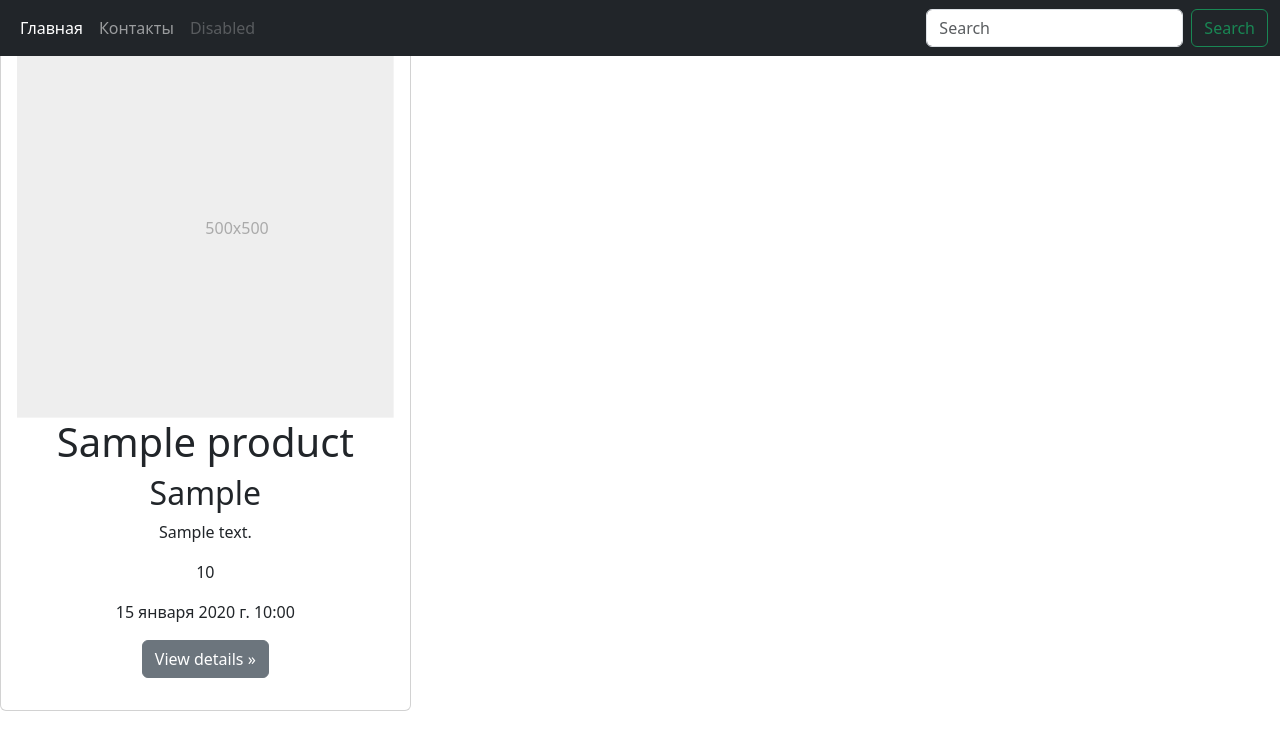
After one commit to Eisienhame/19.2, a Django app: template catalog/templates/catalog/product_card3.html in a window 1280 px wide. The commit adds this page. Shown: the top 750 px of the page. Run offline with Django 4.2, Linux system fonts and the light colour scheme; the template is opened without the code that fills it: values that come from a table or form of the project are taken from there, others are empty; tables that the repository leaves empty hold one stand-in row (values such as "Sample post"); some libraries are stand-ins or nearby versions.

Commit message:
product card-2

```diff
--- /dev/null
+++ b/catalog/templates/catalog/product_card3.html
@@ -0,0 +1,61 @@
+<!DOCTYPE html>
+<html lang="en">
+<head>
+    <meta charset="utf-8">
+    <meta name="viewport" content="width=device-width, initial-scale=1">
+    <title>Skystore</title>
+    <link rel="stylesheet" href="/static/css/bootstrap.min.css">
+    <script src="/static/js/bootstrap.min.js"></script>
+
+</head>
+<main>
+    <header>
+      <nav class="navbar navbar-expand-md navbar-dark fixed-top bg-dark">
+        <div class="container-fluid">
+
+          <div class="collapse navbar-collapse" id="navbarCollapse">
+            <ul class="navbar-nav me-auto mb-2 mb-md-0">
+              <li class="nav-item">
+                <a class="nav-link active" aria-current="page" href="/">Главная</a>
+              </li>
+              <li class="nav-item">
+                <a class="nav-link" href="take_contact">Контакты</a>
+              </li>
+              <li class="nav-item">
+                <a class="nav-link disabled" href="#" tabindex="-1" aria-disabled="true">Disabled</a>
+              </li>
+            </ul>
+            <form class="d-flex">
+              <input class="form-control me-2" type="search" placeholder="Search" aria-label="Search">
+              <button class="btn btn-outline-success" type="submit">Search</button>
+            </form>
+          </div>
+        </div>
+      </nav>
+    </header>
+</main>>
+
+<body>
+    <main role="main">
+
+        <div class="row">
+            {% for product in product_card %}
+                <div class="col-lg-4">
+                    <div class="card">
+                        <div class="card-body text-center">
+                            <svg class="bd-placeholder-img bd-placeholder-img-lg featurette-image img-fluid mx-auto" width="500" height="500" xmlns="http://www.w3.org/2000/svg" role="img" aria-label="Placeholder: 500x500" preserveAspectRatio="xMidYMid slice" focusable="false"><title>Placeholder</title><rect width="100%" height="100%" fill="#eee"/><text x="50%" y="50%" fill="#aaa" dy=".3em">500x500</text></svg>
+
+                            <h1>{{ object.name }}</h1>
+                            <h2>{{ object.category }}</h2>
+                            <p>{{ object.description }}</p>
+                            <p>{{ object.price }}</p>
+                            <p>{{ object.date_of_creation }}</p>
+                            <p><a class="btn btn-secondary" href="#">View details &raquo;</a></p>
+                        </div><!-- /.col-lg-4 -->
+                    </div>
+                </div>
+            {% endfor %}
+        </div>
+    </main>
+</body>
+</html>
--- a/catalog/templates/catalog/take_homepage.html
+++ b/catalog/templates/catalog/take_homepage.html
@@ -13,6 +13,7 @@
     <nav class="ms-5">
         <a class="p-2 btn btn-outline-primary" href="/">Каталог</a>
         <a class="p-2 btn btn-outline-primary" href="take_contact">Контакты</a>
+        <a class="p-2 btn btn-outline-primary" href="product_card">Товары</a>
     </nav>
 </div>
 
--- a/catalog/urls.py
+++ b/catalog/urls.py
@@ -1,5 +1,5 @@
 from django.urls import path
-from catalog.views import take_contact, take_homepage
+from catalog.views import take_contact, take_homepage, product_card
 from catalog.apps import CatalogConfig
 
 app_name = CatalogConfig.name
@@ -8,4 +8,6 @@ urlpatterns = [
 
     path('', take_homepage),
     path('take_contact/', take_contact),
+    path('product_card/', product_card),
+
 ]
```
Also changed, not shown: catalog/templates/catalog/product_card.html (+19 -26 lines).
